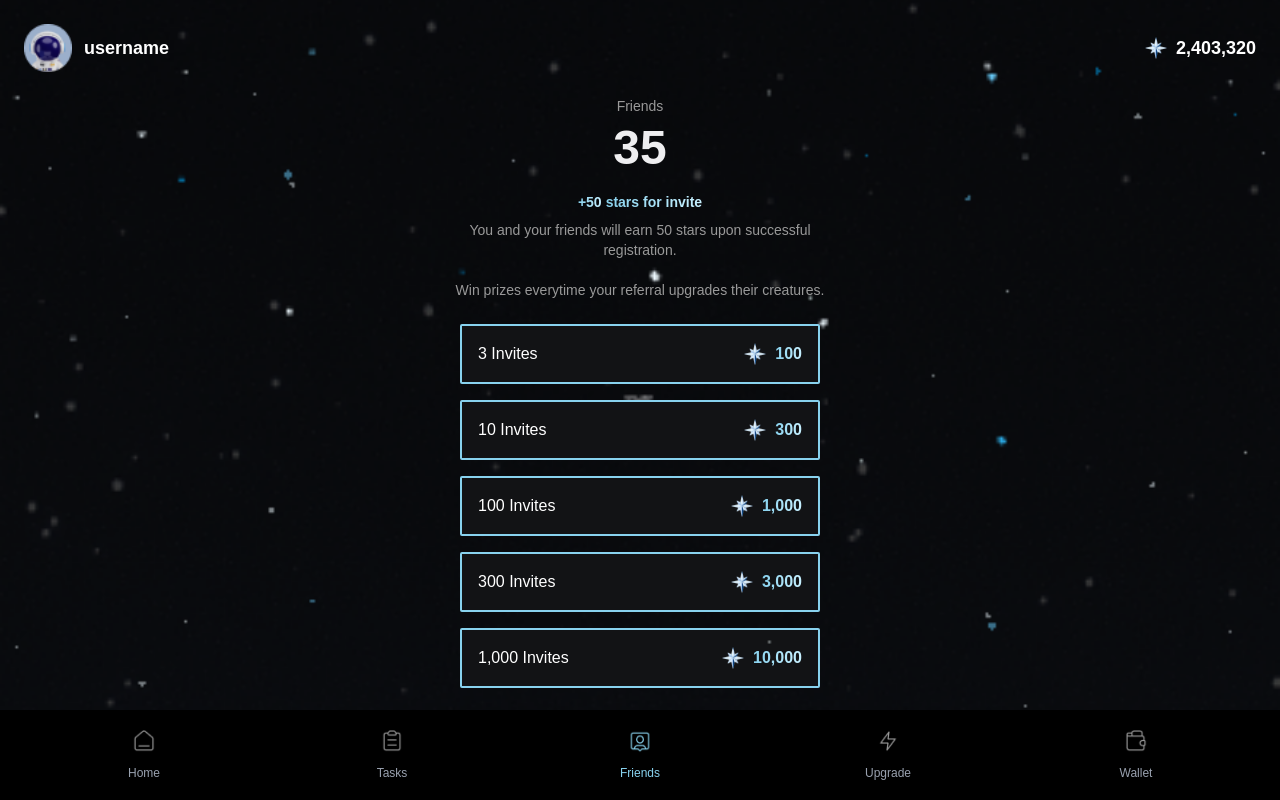
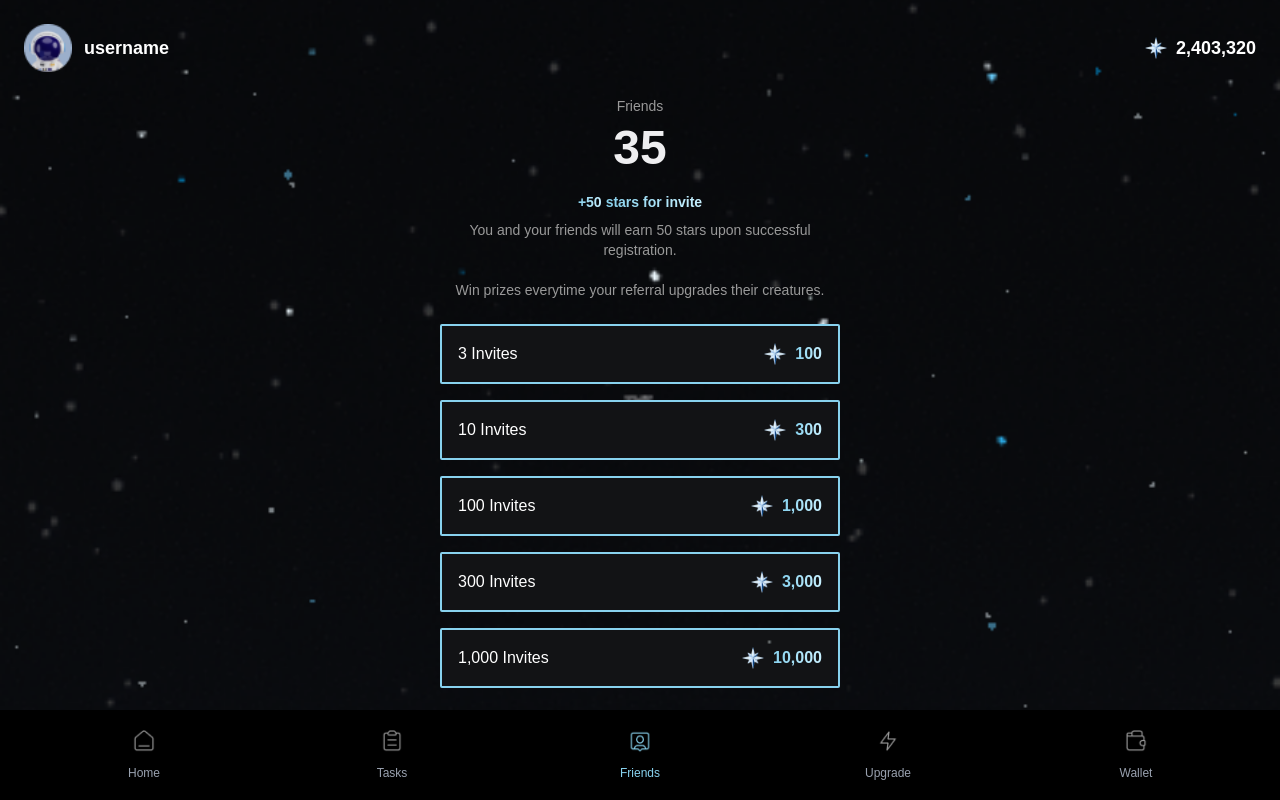
Before and after one commit to Star-rist/front-end, a React (Vite) app: page /friends in a window 1280 px wide. Built offline with nearby package versions, Linux system fonts and the light colour scheme.

Commit message:
wallet screen

```diff
--- a/src/screens/Friends.jsx
+++ b/src/screens/Friends.jsx
@@ -69,7 +69,7 @@ const Friends = () => {
       />
 
       {/* Referral Rewards */}
-      <div className="w-90 mt-6">
+      <div className="w-100 max-w-md mt-6">
         {referralRewards.map((reward, index) => (
           <div
             key={index}
--- a/src/screens/Home.jsx
+++ b/src/screens/Home.jsx
@@ -83,7 +83,7 @@ function Home() {
       </div>
 
      {/* Progress Bar */}
-     <div className="absolute bottom-54 left-1/2 transform -translate-x-1/2 w-90 max-w-md z-10">
+     <div className="absolute bottom-54 left-1/2 transform -translate-x-1/2 w-100 max-w-md z-10">
         <div className="flex justify-between text-white text-lg font-bold mb-2">
           <span>Time Remaining</span>
           <span>02:15:27</span>
@@ -106,7 +106,7 @@ function Home() {
 
      {/* Button */}
      <div className="absolute bottom-37 left-1/2 transform -translate-x-1/2 z-10">
-        <div className="w-90 max-w-md sm:w-48 h-12 flex items-center justify-center bg-gradient-to-r from-[#88D2EE] to-[#C7F0FF] text-black text-lg font-semibold shadow-md cursor-pointer">
+        <div className="w-100 max-w-md sm:w-48 h-12 flex items-center justify-center bg-gradient-to-r from-[#88D2EE] to-[#C7F0FF] text-black text-lg font-semibold shadow-md cursor-pointer">
           Collect Now
         </div>
       </div>
--- a/src/screens/Upgrade.jsx
+++ b/src/screens/Upgrade.jsx
@@ -34,7 +34,7 @@ const boosterIcons = {
 };
 
 const UpgradeBox = ({ level, earnings, cost, isActive }) => (
-  <div className="flex items-center justify-between p-4 border-2 border-[#88D2EE] rounded-xs w-90 max-w-md mx-auto bg-[#121315] mb-4">
+  <div className="flex items-center justify-between p-4 border-2 border-[#88D2EE] rounded-xs w-100 max-w-md bg-[#121315] mb-4">
     {/* Left Side - Booster Icon */}
     <div className="flex gap-4">
       <div className="">
```
